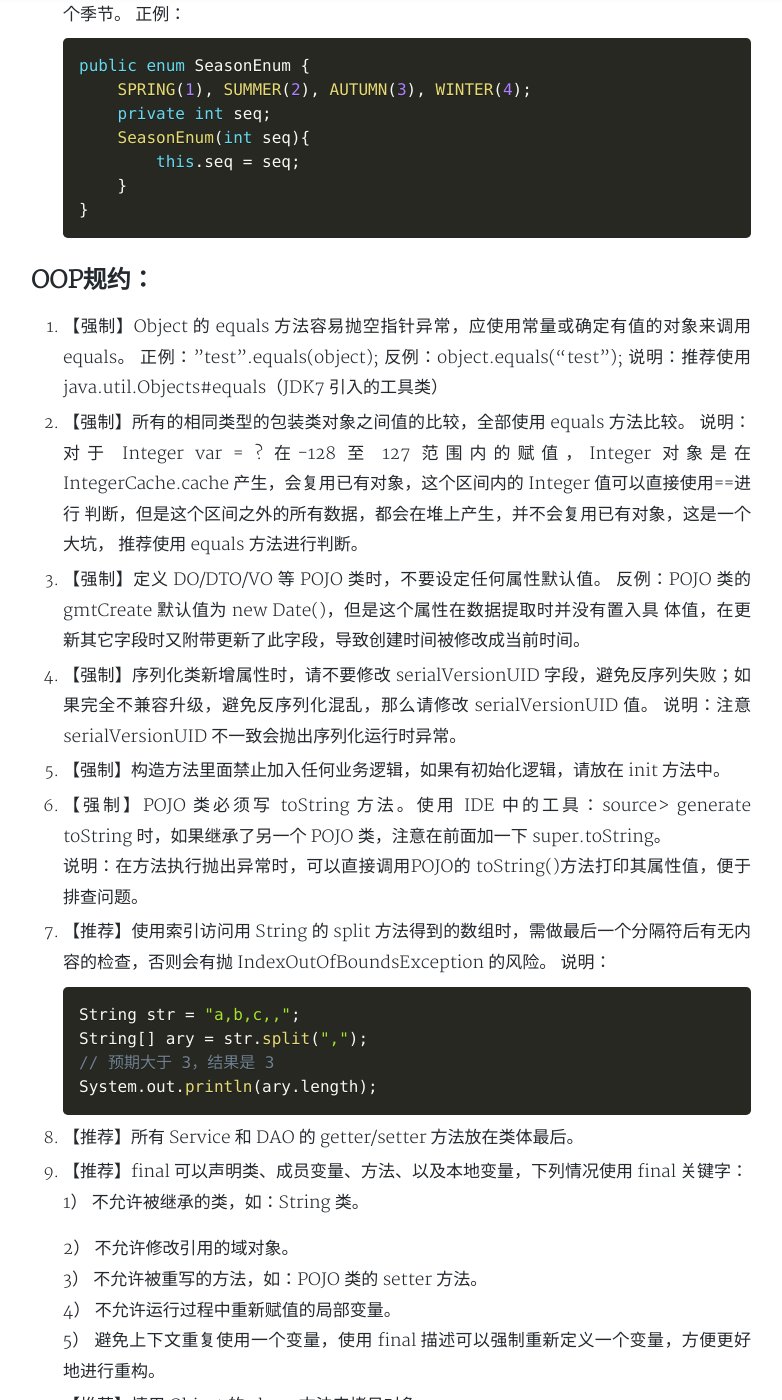
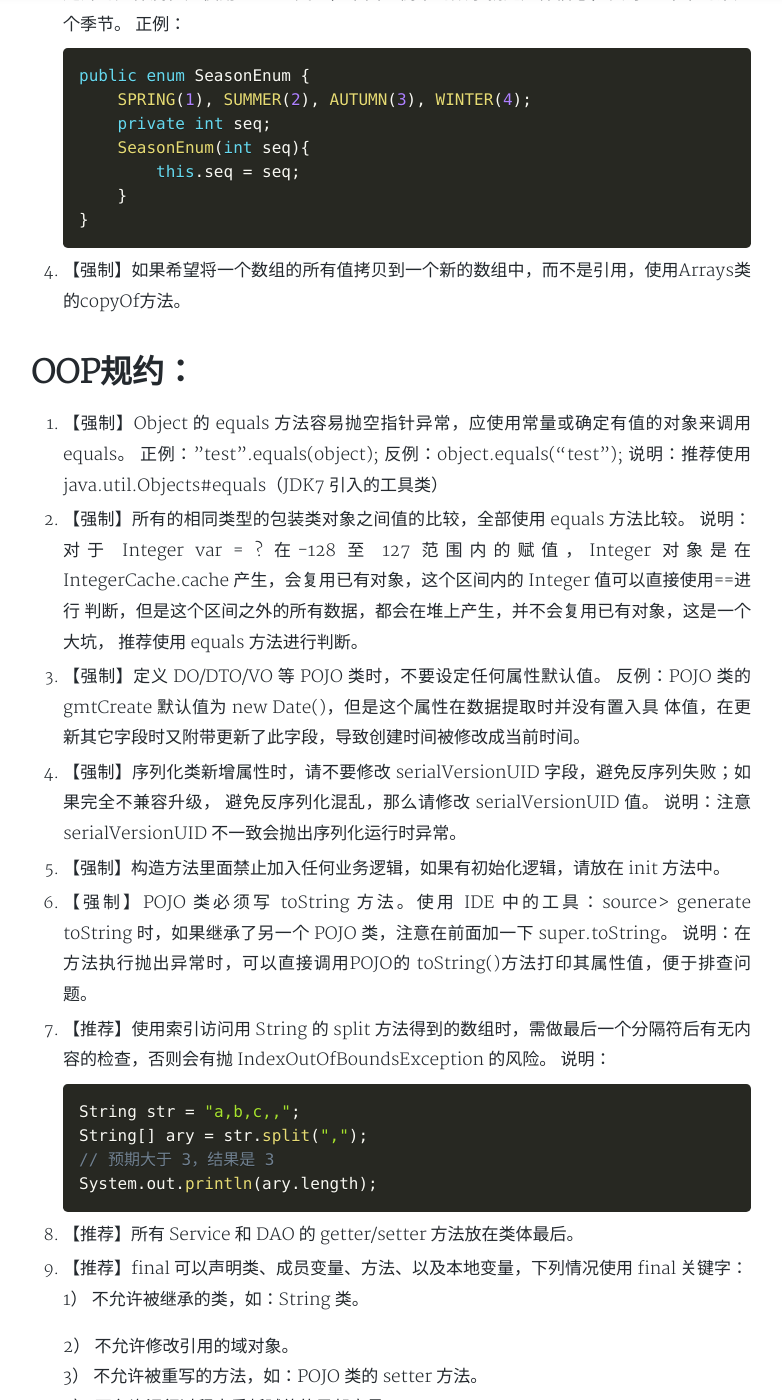
Before and after one commit to Coder-Leon/Coder-Leon.github.io, a Jekyll site: the page built from _posts/2018-06-07-java_specification.md, in a window 1280 px wide and 1400 px high, scrolled down 876 px. Shown: the whole window, without its empty margins (249-1031 px from the left). Built offline with Jekyll 4.4.1, drawn with Linux system fonts in a browser that asks for light colours; nearby versions of some CDN libraries; comment, search, counter and statistics services are not loaded; a style sheet for code colours, icons or effects is not loaded.

Commit message:
update java specification

````diff
--- a/_posts/2018-06-07-java_specification.md
+++ b/_posts/2018-06-07-java_specification.md
@@ -7,16 +7,16 @@
 tags: Java
 ---
 
-## 常量定义：
+# 常量定义：
 
 1. 【强制】不允许任何魔法值（即未经预先定义的常量）直接出现在代码中。
 
      反例：
 
-      ```JAVA
-   String key = "Id#taobao_" + tradeId;
-   cache.put(key, value);
-      ```
+    ```JAVA
+    String key = "Id#taobao_" + tradeId;
+    cache.put(key, value);
+    ```
 
 2. 【强制】在 long 或者 Long 赋值时，数值后使用大写的 L，不能是小写的 l，小写容易跟数字 1 混淆，造成误解。 说明：Long a = 2l; 写的是数字的 21，还是 Long 型的 2?
 
@@ -32,7 +32,9 @@
    }
    ```
 
-## OOP规约：
+4. 【强制】如果希望将一个数组的所有值拷贝到一个新的数组中，而不是引用，使用Arrays类的copyOf方法。
+
+# OOP规约：
 
 1. 【强制】Object 的 equals 方法容易抛空指针异常，应使用常量或确定有值的对象来调用 equals。
    正例："test".equals(object); 反例：object.equals("test"); 说明：推荐使用 java.util.Objects#equals（JDK7 引入的工具类）
@@ -43,8 +45,8 @@
 3. 【强制】定义 DO/DTO/VO 等 POJO 类时，不要设定任何属性默认值。
    反例：POJO 类的 gmtCreate 默认值为 new Date()，但是这个属性在数据提取时并没有置入具 体值，在更新其它字段时又附带更新了此字段，导致创建时间被修改成当前时间。
 
-4. 【强制】序列化类新增属性时，请不要修改 serialVersionUID 字段，避免反序列失败；如果完全不兼容升级，避免反序列化混乱，那么请修改 serialVersionUID 值。
-说明：注意 serialVersionUID 不一致会抛出序列化运行时异常。
+4. 【强制】序列化类新增属性时，请不要修改 serialVersionUID 字段，避免反序列失败；如果完全不兼容升级，      避免反序列化混乱，那么请修改 serialVersionUID 值。
+    说明：注意 serialVersionUID 不一致会抛出序列化运行时异常。
 
 5. 【强制】构造方法里面禁止加入任何业务逻辑，如果有初始化逻辑，请放在 init 方法中。
 
@@ -99,4 +101,4 @@
 
     说明：任何类、方法、参数、变量，严控访问范围。过于宽泛的访问范围，不利于模块解耦。 思考：如果是一个 private 的方法，想删除就删除，可是一个 public 的 service 成员方法或成员变量，删除一下，不得手心冒点汗吗？变量像自己的小孩，尽量在自己的视线内，变量作用域太大，无限制的到处跑，那么你会担心的。
 
-## 集合处理
+# 集合处理
````
